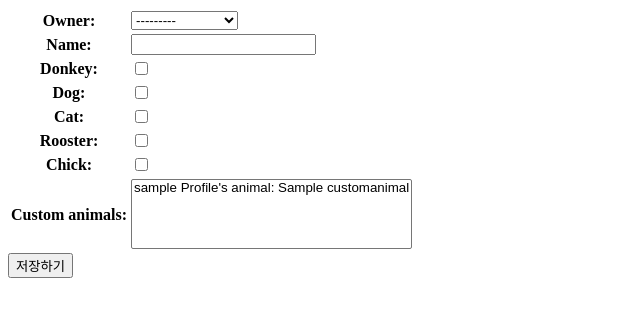
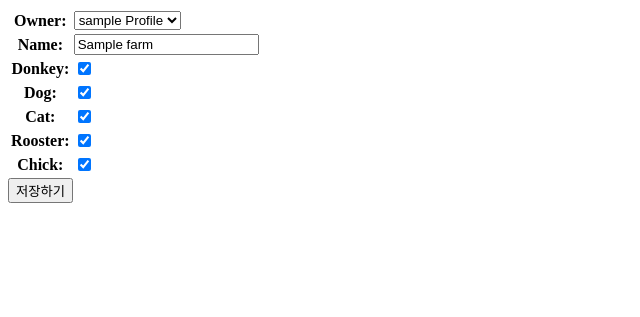
Before and after one commit to hforif/FoF, a Django app: page /farm/edit/1/ in a window 1280 px wide. Shown: the top 317 px of the page, without its empty margins (0-640 px from the left). Run offline with Django 3.2, Linux system fonts and the light colour scheme; tables that the repository leaves empty hold one stand-in row (values such as "Sample post").

```diff
--- a/core/forms.py
+++ b/core/forms.py
@@ -1,13 +1,8 @@
 from django import forms
-from .models import Profile, CustomAnimal
+from .models import Farm, CustomAnimal, Farmer
 
 
-class FarmForm(forms.Form):
-    owner = forms.ModelChoiceField(Profile.objects.all())
-    name = forms.CharField(max_length=20)
-    donkey = forms.BooleanField()
-    dog = forms.BooleanField()
-    cat = forms.BooleanField()
-    rooster = forms.BooleanField()
-    chick = forms.BooleanField()
-    custom_animals = forms.ModelMultipleChoiceField(CustomAnimal.objects.all())
+class FarmForm(forms.ModelForm):
+    class Meta:
+        model = Farm
+        fields = ['owner', 'name', 'donkey', 'dog', 'cat', 'rooster', 'chick']
--- a/core/templates/core/create_farm.html
+++ b/core/templates/core/create_farm.html
@@ -10,7 +10,7 @@
         <table>
             {{ form.as_table }}
         </table>
+        <input type="submit" value="저장하기">
     </form>
-    <input type="submit" value="저장하기">
 </body>
 </html>
--- a/core/views.py
+++ b/core/views.py
@@ -14,18 +14,16 @@ def farm_list(request):
 
 def farm_detail(request, pk):
     farm = get_object_or_404(Farm, pk=pk)
-    animals = CustomAnimal.objects.filter(owner=farm.owner)
-    return render(request, 'core/farm_detail.html', {'farm':farm, 'animals':animals})
+    farmers = Farmer.objects.filter(farm=farm)
+    return render(request, 'core/farm_detail.html', {'farm':farm, 'farmers':farmers})
 
 
-def create_farm(request, farm=None):
-    # POST 요청 -> POST 데이터를 처리하는 역할
+def create_farm(request):
     if request.method == 'POST':
         form = FarmForm(request.POST, request.FILES)
         if form.is_valid():
-            farm = Farm.object.create(**form.cleaned_data)
-            return redirect('/')
-    # GET요청
+            form.save()
+            return redirect('farm_list')
     else:
         form = FarmForm()
 
@@ -36,10 +34,18 @@ def create_farm(request, farm=None):
 
 def edit_farm(request, pk):
     farm = get_object_or_404(Farm, pk=pk)
-    return create_farm(request, farm)
+    if request.method == 'POST':
+        form = FarmForm(request.POST, request.FILES,instance=farm)
+        if form.is_valid():
+            farm = form.save()
+            return redirect('farm_detail', pk=farm.pk)
+    else:
+        form = FarmForm(instance=farm)
+    return render(request, 'core/create_farm.html', {
+        'form':form,
+    })
 
 
-# Create your views here.
 def show_animal_list(request):
     user = User.objects.get(username='dayoung')
     profile = Profile.objects.get(user=user)
```
Also changed, not shown: core/templates/core/farm_detail.html (+18 -12 lines).
